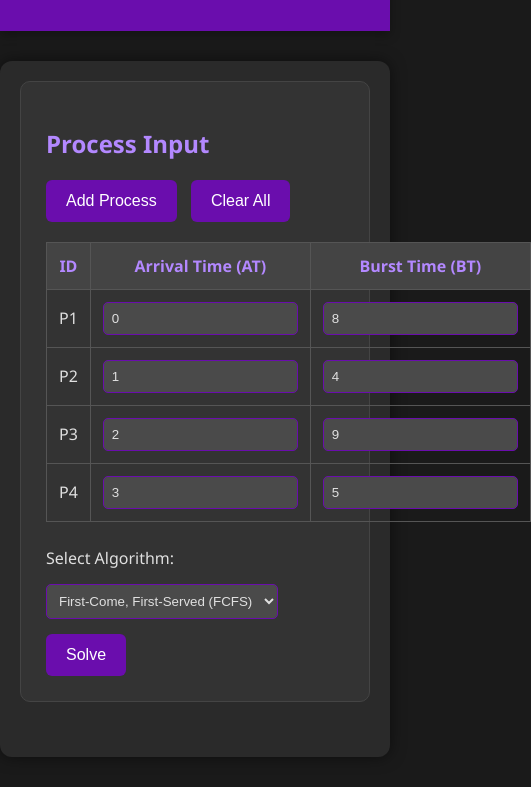
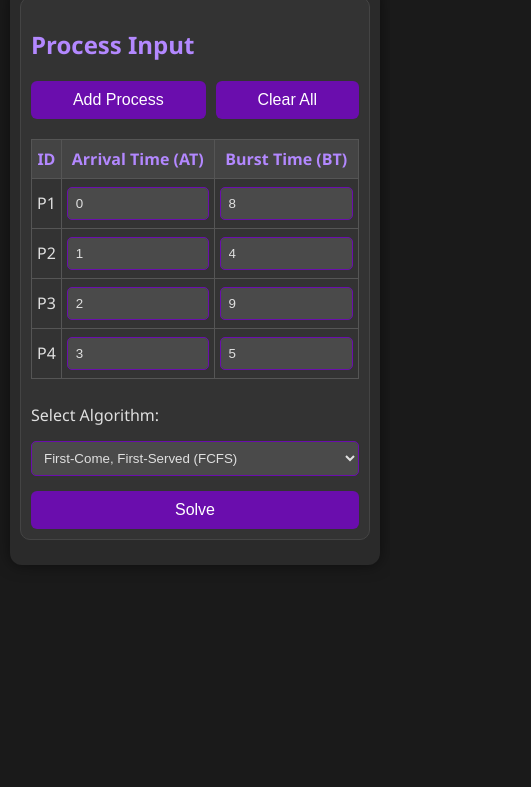
Before and after one commit to SmartyVerse/SchedulingSolver, a plain HTML site: page index.html in a window 390 px wide. Shown: the part 191-978 px from the top of the page, 531 px wide, since content can reach past the window. After the commit the page ends 844 px from the top, so only its background shows below. Drawn offline with Linux system fonts and the light colour scheme.

Commit message:
Refactor styles for layout and responsiveness

```diff
--- a/styles.css
+++ b/styles.css
@@ -19,17 +19,17 @@ h1, h2, h3 {
 }
 
 main {
-    padding: 20px;
+    padding: 15px;
     max-width: 1200px;
-    margin: 30px auto;
+    margin: 20px auto;
     background-color: #2a2a2a;
     box-shadow: 0 0 15px rgba(0, 0, 0, 0.5);
     border-radius: 12px;
 }
 
 section {
-    margin-bottom: 35px;
-    padding: 25px;
+    margin-bottom: 25px;
+    padding: 15px;
     border: 1px solid #444;
     border-radius: 10px;
     background-color: #333;
@@ -39,6 +39,9 @@ table {
     width: 100%;
     border-collapse: collapse;
     margin-top: 20px;
+    display: block;
+    overflow-x: auto;
+    white-space: nowrap;
 }
 
 th, td {
@@ -58,11 +61,18 @@ input[type="number"], select {
     border: 1px solid #6a0dad;
     padding: 8px;
     border-radius: 5px;
+    width: 100%;
+    box-sizing: border-box;
+}
+
+#controls {
+    display: flex;
+    gap: 10px;
+    flex-wrap: wrap;
 }
 
 #controls button, #algorithm-selection button {
-    padding: 12px 20px;
-    margin-right: 10px;
+    padding: 10px 15px;
     background-color: #6a0dad;
     color: white;
     border: none;
@@ -70,6 +80,7 @@ input[type="number"], select {
     cursor: pointer;
     font-size: 16px;
     transition: background-color 0.3s ease, transform 0.2s ease;
+    flex-grow: 1;
 }
 
 #controls button:hover, #algorithm-selection button:hover {
@@ -81,14 +92,18 @@ input[type="number"], select {
     margin-top: 25px;
     display: flex;
     align-items: center;
-    gap: 15px;
+    gap: 10px;
     flex-wrap: wrap;
+}
+
+#algorithm-selection label {
+    white-space: nowrap;
 }
 
 #gantt-chart-container {
     background-color: #3a3a3a;
     border-radius: 8px;
-    padding: 15px;
+    padding: 15px 5px 35px 5px;
     margin-top: 20px;
     box-shadow: inset 0 0 5px rgba(0, 0, 0, 0.2);
     position: relative;
@@ -114,7 +129,7 @@ input[type="number"], select {
     box-sizing: border-box;
     flex-shrink: 0;
     position: absolute;
-    font-size: 14px;
+    font-size: 12px;
     border-radius: 3px;
     box-shadow: 2px 2px 5px rgba(0, 0, 0, 0.3);
     transition: background-color 0.3s ease, transform 0.2s ease;
@@ -129,7 +144,7 @@ input[type="number"], select {
 .gantt-time {
     position: absolute;
     top: 0;
-    font-size: 11px;
+    font-size: 10px;
     color: #ccc;
     white-space: nowrap;
     transform: translateX(-50%);
@@ -172,3 +187,63 @@ input[type="number"], select {
 #averages strong {
     color: #e0e0e0;
 }
+
+@media (max-width: 768px) {
+    header h1 {
+        font-size: 1.5em;
+        padding: 10px 0;
+    }
+
+    main {
+        margin: 10px;
+        padding: 10px;
+    }
+
+    section {
+        padding: 10px;
+        margin-bottom: 15px;
+    }
+
+    #process-table th,
+    #process-table td {
+        padding: 8px 5px;
+    }
+
+    #algorithm-selection {
+        flex-direction: column;
+        align-items: stretch;
+        gap: 15px;
+    }
+
+    #algorithm-selection label,
+    #algorithm-selection select,
+    #algorithm-selection input,
+    #algorithm-selection button {
+        width: 100%;
+        box-sizing: border-box;
+        margin: 0;
+    }
+
+    #quantum-label, #quantum {
+        display: none !important;
+    }
+
+    .gantt-block {
+        font-size: 10px;
+        height: 30px;
+        line-height: 30px;
+    }
+
+    .gantt-time {
+        font-size: 9px;
+    }
+
+    #metrics-table {
+        font-size: 0.8em;
+    }
+
+    #metrics-table th,
+    #metrics-table td {
+        padding: 5px;
+    }
+}
```
